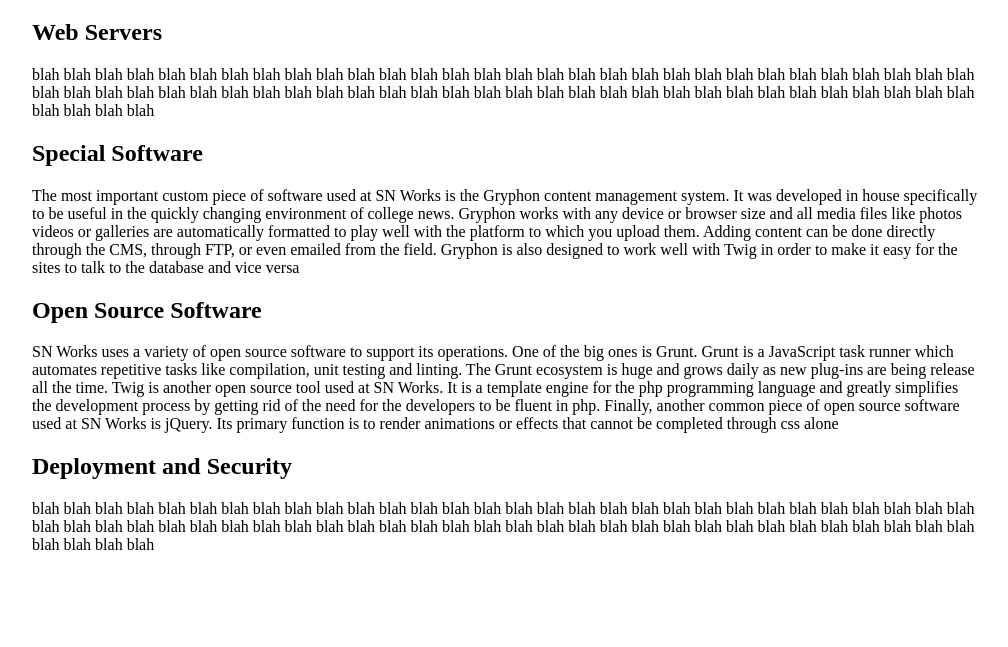
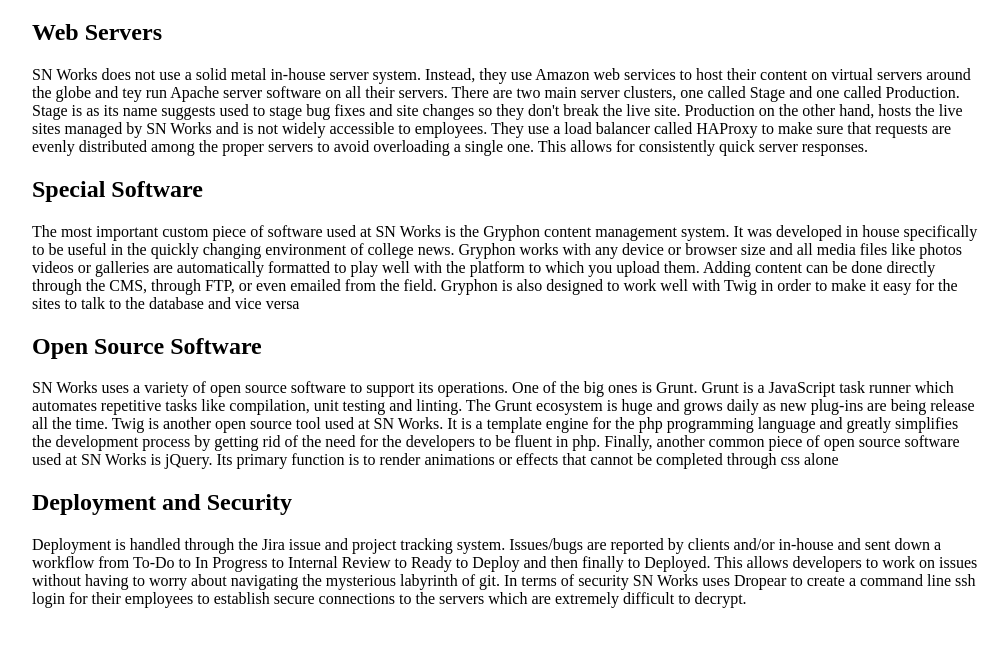
Before and after one commit to galla192/technology-paper, a plain HTML site: page index.html in a window 1280 px wide. Shown: the part 61-708 px from the top of the page, without its empty margins (134-1142 px from the left). Drawn offline with Linux system fonts and the light colour scheme.

Commit message:
final text change

```diff
--- a/index.html
+++ b/index.html
@@ -7,13 +7,13 @@
 	<div id="container">
 		<h1>SN Works Technology</h1>
 		<h2>Web Servers</h2>
-			<p>blah blah blah blah blah blah blah blah blah blah blah blah blah blah blah blah blah blah blah blah blah blah blah blah blah blah blah blah blah blah blah blah blah blah blah blah blah blah blah blah blah blah blah blah blah blah blah blah blah blah blah blah blah blah blah blah blah blah blah blah blah blah blah blah</p>
+			<p>SN Works does not use a solid metal in-house server system.  Instead, they use Amazon web services to host their content on virtual servers around the globe and tey run Apache server software on all their servers.  There are two main server clusters, one called Stage  and one called Production. Stage is as its name suggests used to stage bug fixes and site changes so they don't break the live site. Production on the other hand, hosts the live sites managed by SN Works and is not widely accessible to employees.  They use a load balancer called HAProxy to make sure that requests are evenly distributed among the proper servers to avoid overloading a single one.  This allows for consistently quick server responses.</p>
 		<h2>Special Software</h2>
 			<p>The most important custom piece of software used at SN Works is the Gryphon content management system.  It was developed in house specifically to be useful in the quickly changing environment of college news.  Gryphon works with any device or browser size and all media files like photos videos or galleries are automatically formatted to play well with the platform to which you upload them.  Adding content can be done directly through the CMS, through FTP, or even emailed from the field.  Gryphon is also designed to work well with Twig in order to make it easy for the sites to talk to the database and vice versa</p>
 		<h2>Open Source Software</h2>
 			<p>SN Works uses a variety of open source software to support its operations. One of the big ones is Grunt. Grunt is a JavaScript task runner which automates repetitive tasks like compilation, unit testing and linting. The Grunt ecosystem is huge and grows daily as new plug-ins are being release all the time. Twig is another open source tool used at SN Works.  It is a template engine for the php programming language and greatly simplifies the development process by getting rid of the need for the developers to be fluent in php. Finally, another common piece of open source software used at SN Works is jQuery.  Its primary function is to render animations or effects that cannot be completed through css alone</p>
 		<h2>Deployment and Security</h2>
-			<p>blah blah blah blah blah blah blah blah blah blah blah blah blah blah blah blah blah blah blah blah blah blah blah blah blah blah blah blah blah blah blah blah blah blah blah blah blah blah blah blah blah blah blah blah blah blah blah blah blah blah blah blah blah blah blah blah blah blah blah blah blah blah blah blah</p>
+			<p>Deployment is handled through the Jira issue and project tracking system.  Issues/bugs are reported by clients and/or in-house and sent down a workflow from To-Do to In Progress to Internal Review to Ready to Deploy and then finally to Deployed.  This allows developers to work on issues without having to worry about navigating the mysterious labyrinth of git. In terms of security SN Works uses Dropear to create a command line ssh login for their employees to establish secure connections to the servers which are extremely difficult to decrypt.</p>
 	</div>
 </body>
 </html>
```
